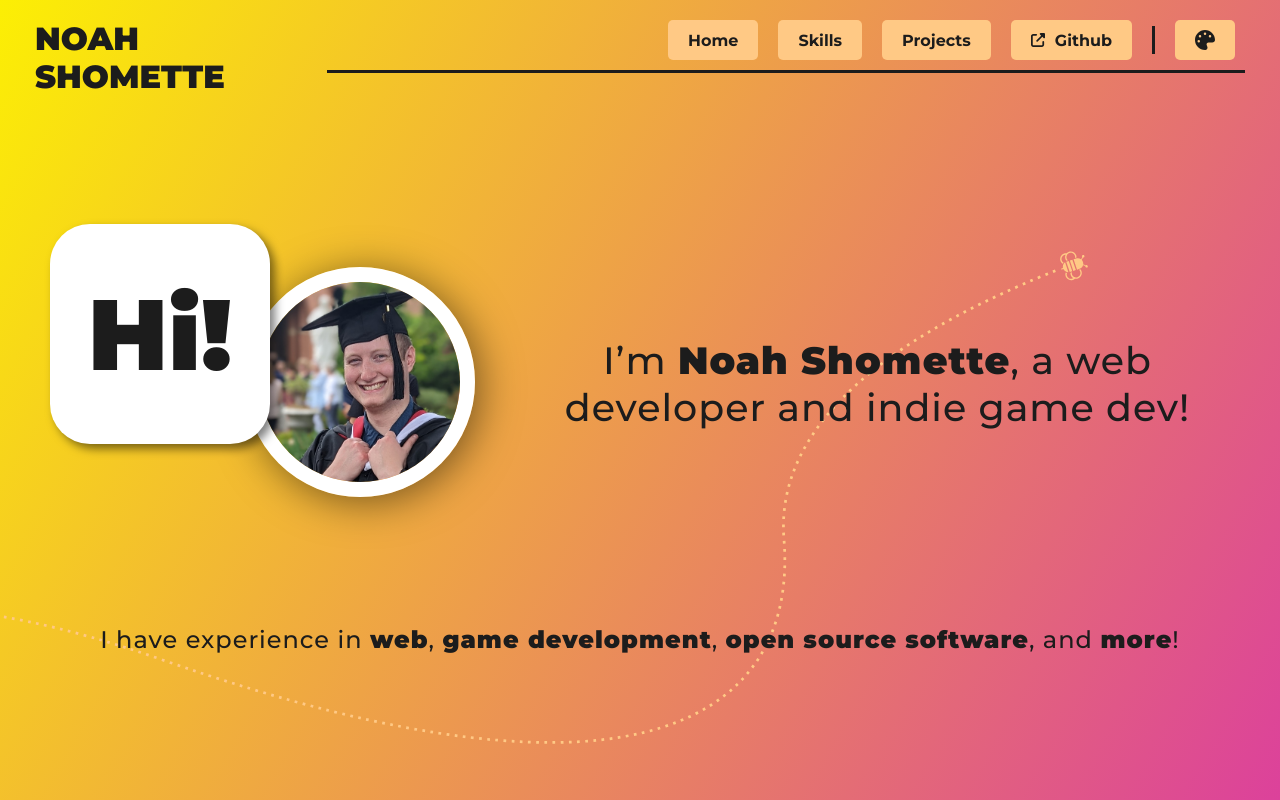
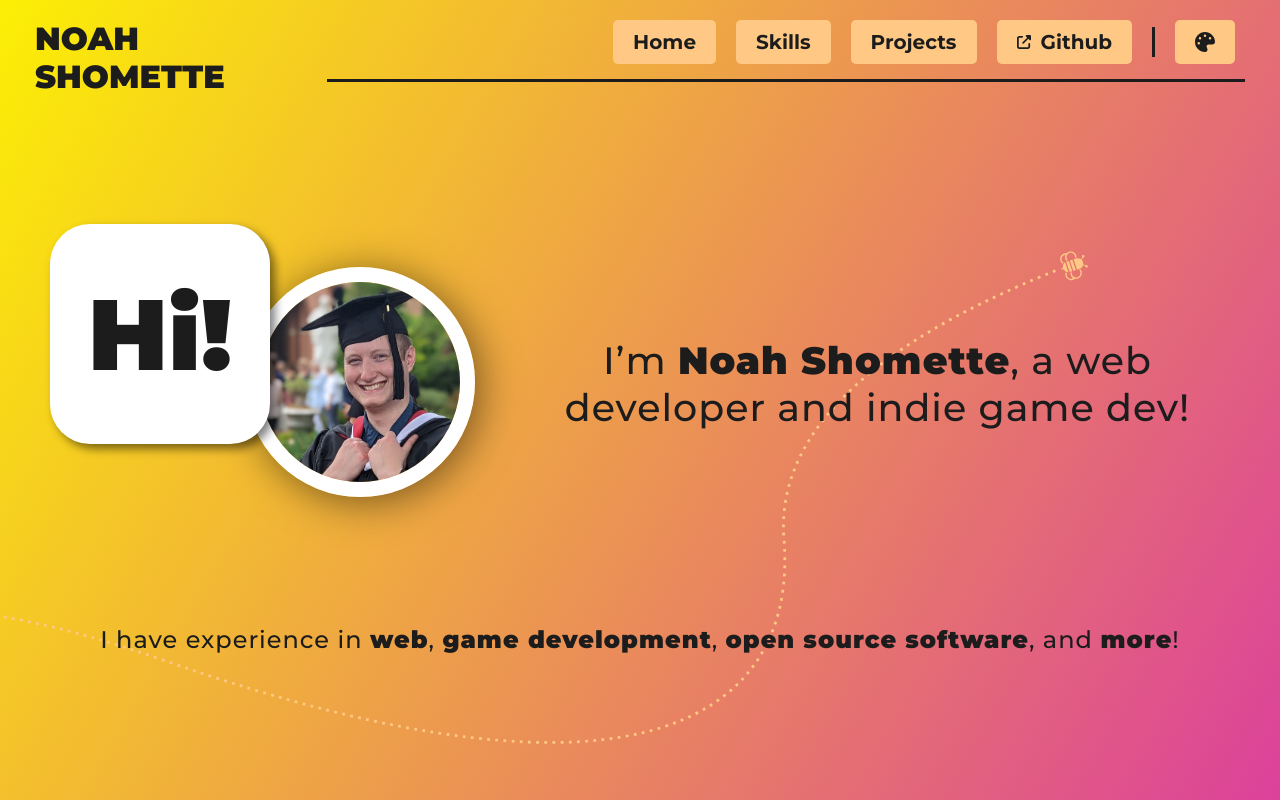
Before and after one commit to NoahShomette/NoahShometteWebsite, a React (Create React App) app: page / in a window 1280 px wide. Built offline with nearby package versions, Linux system fonts and the light colour scheme; the HTML template or start-up script is replaced by a standard one.

Commit message:
update navbar line padding

```diff
--- a/src/components/Navbar.module.css
+++ b/src/components/Navbar.module.css
@@ -45,7 +45,7 @@
     display: flex;
     flex-direction: row;
     justify-content: flex-end;
-    margin-bottom: 10px;
+    margin-bottom: 15px;
 }
 
 .buttons > * {
```
